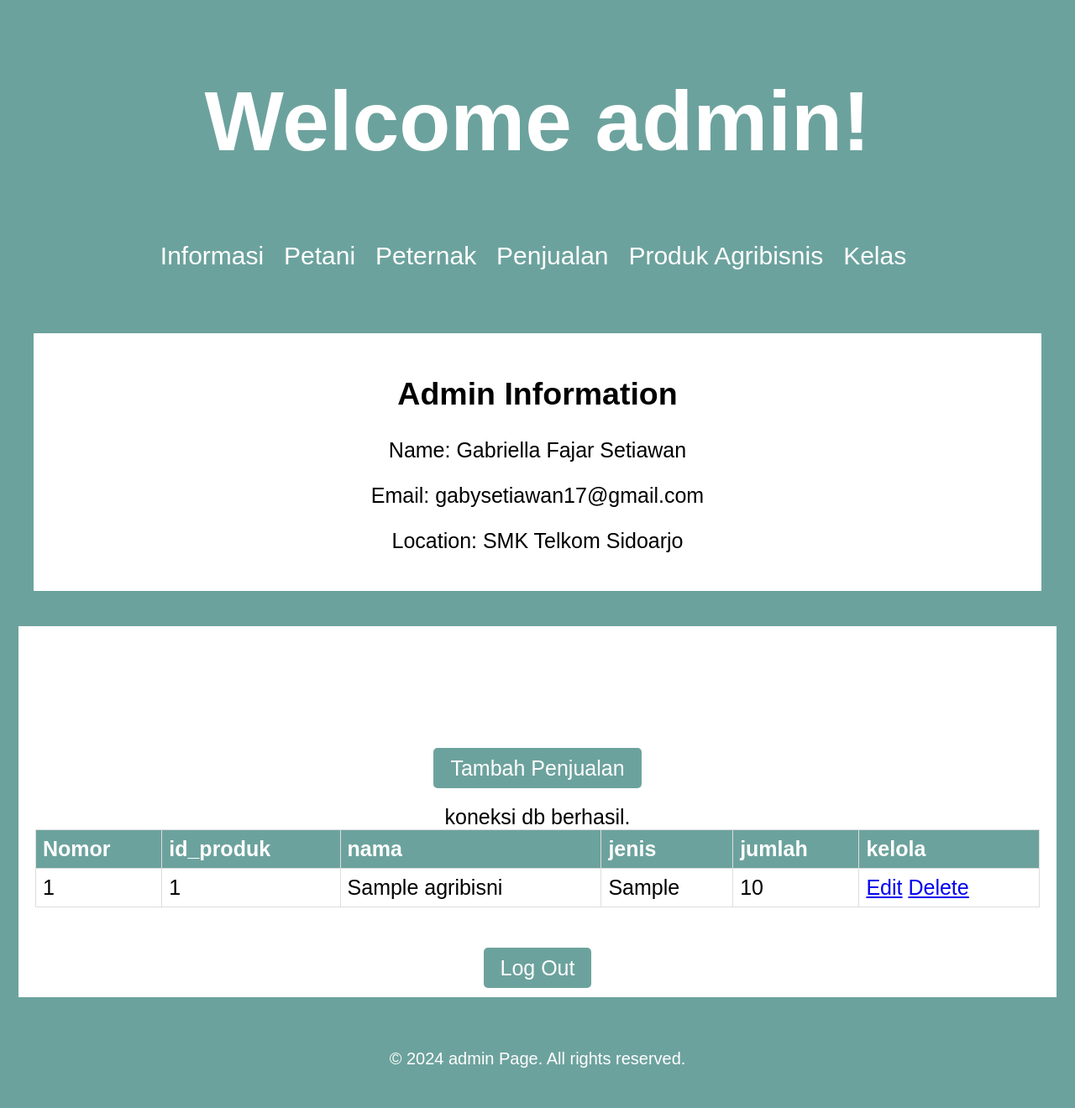
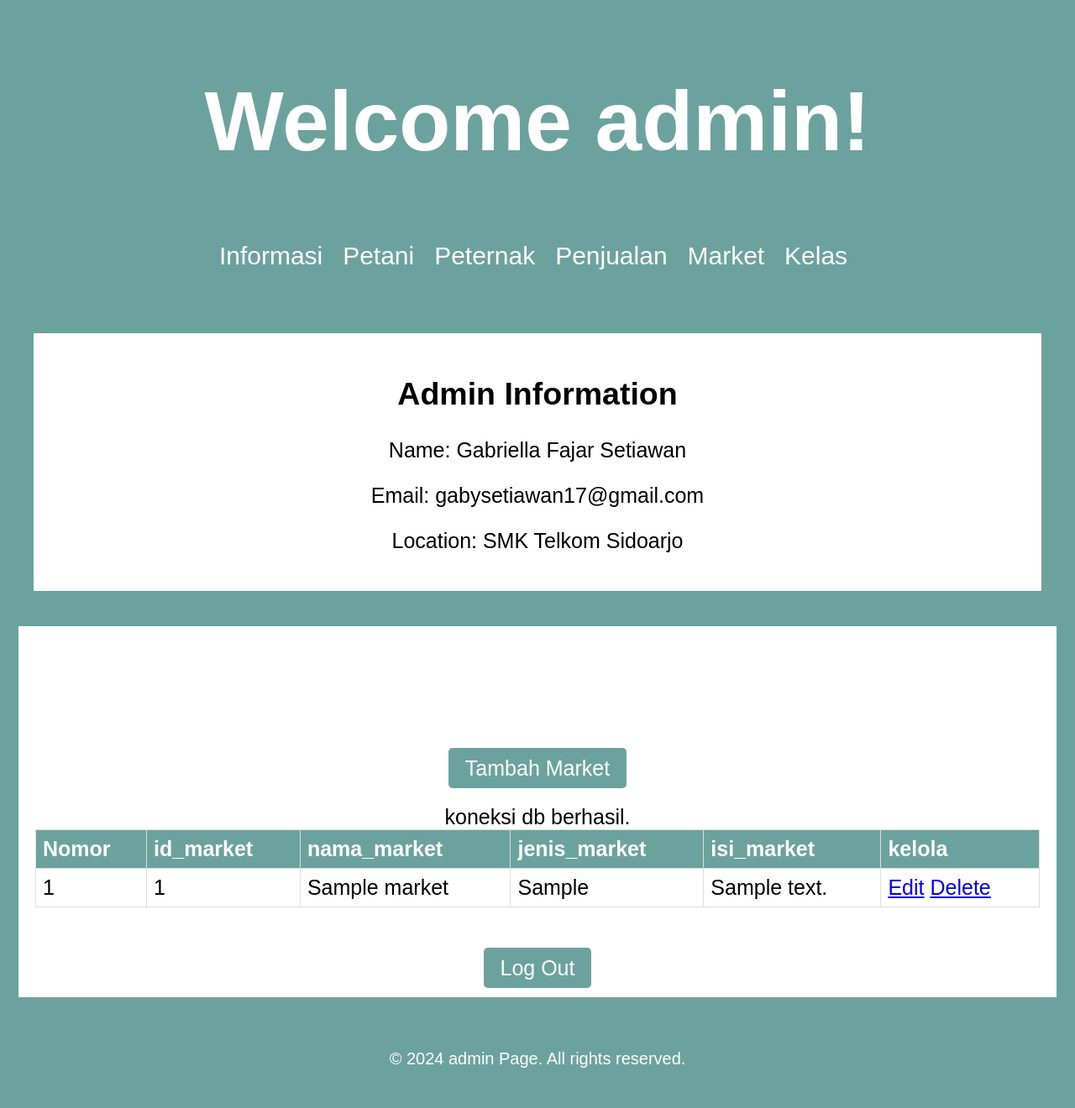
Before and after one commit to Gabriellasetiawan/Tugas-UKL, a PHP site: page /admin/produk_agribisnis/index_produkagribisnis.php in a window 1280 px wide. Shown: the top 1320 px of the page at 84% size. Run offline with PHP 8.4, Linux system fonts and the light colour scheme; tables that the repository leaves empty or names only in its code hold one stand-in row (values such as "Sample post").

Commit message:
pesan commit

```diff
--- a/admin/index.php
+++ b/admin/index.php
@@ -15,7 +15,7 @@
             <li><a href="petani/indexpetani.php">Petani</a></li>
             <li><a href="peternak/index_peternak.php">Peternak</a></li>
             <li><a href="penjualan/index_penjualan.php">Penjualan</a></li>
-            <li><a href="produk_agribisnis/index_produkagribisnis.php">Produk Agribisnis</a></li>
+            <li><a href="produk_agribisnis/index_produkagribisnis.php">Market</a></li>
             <li><a href="kelas/index_kelas.php">Kelas</a></li>
         </Ul>
         </nav>
--- a/admin/informasi/index_infor.php
+++ b/admin/informasi/index_infor.php
@@ -15,7 +15,7 @@
             <li><a href="petani/indexpetani.php">Petani</a></li>
             <li><a href="peternak/index.php">Peternak</a></li>
             <li><a href="penjualan/index_penjualan.php">Penjualan</a></li>
-            <li><a href="produk_agribisnis/index_produkagribisnis.php">Produk Agribisnis</a></li>
+            <li><a href="produk_agribisnis/index_produkagribisnis.php">Market</a></li>
             <li><a href="kelas/index_kelas.php">Kelas</a></li>
         </Ul>
         </nav>
--- a/admin/kelas/index_kelas.php
+++ b/admin/kelas/index_kelas.php
@@ -15,7 +15,7 @@
             <li><a href="petani/indexpetani.php">Petani</a></li>
             <li><a href="peternak/index_peternak.php">Peternak</a></li>
             <li><a href="penjualan/index_penjualan.php">Penjualan</a></li>
-            <li><a href="produk_agribisnis/index_produkagribisnis.php">Produk Agribisnis</a></li>
+            <li><a href="produk_agribisnis/index_produkagribisnis.php">Market</a></li>
             <li><a href="kelas/index_kelas.php">Kelas</a></li>
         </Ul>
         </nav>
--- a/admin/petani/indexpetani.php
+++ b/admin/petani/indexpetani.php
@@ -15,7 +15,7 @@
             <li><a href="petani/indexpetani.php">Petani</a></li>
             <li><a href="peternak/index_peternak.php">Peternak</a></li>
             <li><a href="penjualan/index_penjualan.php">Penjualan</a></li>
-            <li><a href="produk_agribisnis/index_produkagribisnis.php">Produk Agribisnis</a></li>
+            <li><a href="produk_agribisnis/index_produkagribisnis.php">Market</a></li>
             <li><a href="kelas/index_kelas.php">Kelas</a></li>
         </Ul>
         </nav>
--- a/admin/peternak/index_peternak.php
+++ b/admin/peternak/index_peternak.php
@@ -15,7 +15,7 @@
             <li><a href="petani/indexpetani.php">Petani</a></li>
             <li><a href="peternak/index_peternak.php">Peternak</a></li>
             <li><a href="penjualan/index_penjualan.php">Penjualan</a></li>
-            <li><a href="produk_agribisnis/index_produkagribisnis.phps">Produk Agribisnis</a></li>
+            <li><a href="produk_agribisnis/index_produkagribisnis.phps">Market</a></li>
             <li><a href="kelas/index_kelas.php">Kelas</a></li>
         </Ul>
         </nav>
--- a/admin/produk_agribisnis/index_produkagribisnis.php
+++ b/admin/produk_agribisnis/index_produkagribisnis.php
@@ -15,7 +15,7 @@
             <li><a href="petani/indexpetani.php">Petani</a></li>
             <li><a href="peternak/index_peternak.php">Peternak</a></li>
             <li><a href="penjualan/index_penjualan.php">Penjualan</a></li>
-            <li><a href="produk_agribisnis/index_produkagribisnis.php">Produk Agribisnis</a></li>
+            <li><a href="produk_agribisnis/index_produkagribisnis.php">Market</a></li>
             <li><a href="kelas/index_kelas.php">Kelas</a></li>
         </Ul>
         </nav>
@@ -29,34 +29,34 @@
         </section>
     </main>
     <section class="user">
-    <h1 class=".heading">Data penjualan</h1>
+    <h1 class=".heading">Data Market</h1>
     <br>
-        <a href="form_register.php" class="btn">Tambah Penjualan</a>
+        <a href="form_register.php" class="btn">Tambah Market</a>
         <br>
         <br>
         <table border="1" class="table">
             <tr>
                 <th>Nomor</th>
-                <th>id_produk</th>
-                <th>nama</th>
-                <th>jenis</th>
-                <th>jumlah</th>
+                <th>id_market</th>
+                <th>nama_market</th>
+                <th>jenis_market</th>
+                <th>isi_market</th>
                 <th>kelola</th>
 
 
             </tr>
             <?php
             include '../koneksi.php';
-            $query_mysql = mysqli_query($mysqli, "SELECT * FROM produk_agribisnis") or die(mysqli_error($mysqli));
+            $query_mysql = mysqli_query($mysqli, "SELECT * FROM market") or die(mysqli_error($mysqli));
             $nomor = 1;
             while($data = mysqli_fetch_array($query_mysql)) {
             ?>
             <tr>
                 <td><?php echo $nomor++; ?></td>
-                <td><?php echo $data['id_produk']; ?></td>
-                <td><?php echo $data['nama']; ?></td>
-                <td><?php echo $data['jenis']; ?></td>
-                <td><?php echo $data['jumlah']; ?></td>
+                <td><?php echo $data['id_market']; ?></td>
+                <td><?php echo $data['nama_market']; ?></td>
+                <td><?php echo $data['jenis_market']; ?></td>
+                <td><?php echo $data['isi_market']; ?></td>
                 <td><a href='edit_produk_agribisnis.php?id=<?php echo $data['id_produk'];?>'>Edit</a>
                 <a href='delete_produk_agribisnis?id=<?php echo $data['id_produk'];?>'>Delete</a>
             </td>
--- a/user/Information.php
+++ b/user/Information.php
@@ -11,7 +11,7 @@
         <ul>
             <li><a href="/Aquaponic Bussines Tugas akhir dasprog/user/Information.php">Information</a></li>
             <li><a href="/Aquaponic Bussines Tugas akhir dasprog/user/class.php">Class</a></li>
-            <li><a href="/Aquaponic Bussines Tugas akhir dasprog/user/Tutorial.php">Market</a></li>
+            <li><a href="/Aquaponic Bussines Tugas akhir dasprog/user/market.php">Market</a></li>
             <li><a class="login" href="/Aquaponic Bussines Tugas akhir dasprog/hallogin.php">Login</a></li>
         </ul>
     </nav>
--- a/user/class.php
+++ b/user/class.php
@@ -11,7 +11,7 @@
         <ul>
             <li><a href="/Aquaponic Bussines Tugas akhir dasprog/user/Information.php">Information</a></li>
             <li><a href="/Aquaponic Bussines Tugas akhir dasprog/user/class.php">Class</a></li>
-            <li><a href="/Aquaponic Bussines Tugas akhir dasprog/user/Tutorial.php">Market</a></li>
+            <li><a href="/Aquaponic Bussines Tugas akhir dasprog/user/market.php">Market</a></li>
             <li><a class="login" href="/Aquaponic Bussines Tugas akhir dasprog/hallogin.php">Login</a></li>
         </ul>
     </nav>
```
Also changed, not shown: user/market.php (+38 -0 lines).
